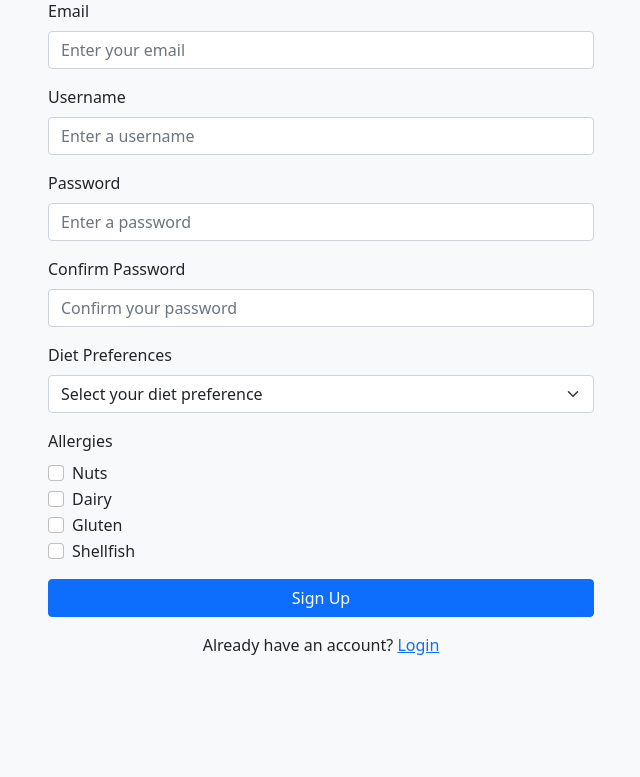
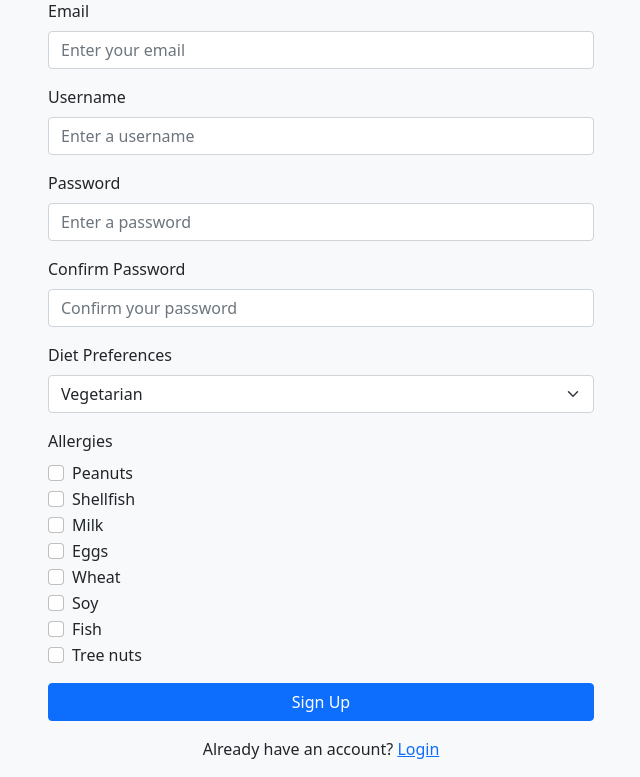
Before and after one commit to theNomer/SwipeSpice, a Flask app: page /sign_up in a window 1280 px wide. Shown: the part 121-898 px from the top of the page, without its empty margins (319-959 px from the left). Before the commit the page ends 776 px from the top, so only its background shows below. Run offline with Flask 3, Linux system fonts and the light colour scheme.

Commit message:
allergies are now taken from json file. fixed forms

```diff
--- a/app.py
+++ b/app.py
@@ -40,13 +40,6 @@ def home():
     app.logger.info('Home route accessed')
     return redirect(url_for('auth.login'))
 
-@app.route('/dashboard')
-@login_required
-def dashboard():
-    return 'Welcome to your dashboard!'
-
-
-
 
 if __name__ == '__main__':
     logging.basicConfig(level=logging.INFO)
--- a/auth.py
+++ b/auth.py
@@ -2,8 +2,13 @@ from flask import Blueprint, flash, redirect, render_template, request, url_for,
 from werkzeug.security import generate_password_hash, check_password_hash
 from models import db, User
 from flask_login import login_user, login_required, logout_user, current_user
+import json
 
 auth = Blueprint('auth', __name__)
+
+def load_allergies():
+    with open('static/allergies.json') as f:
+        return json.load(f)
 
 @auth.route('/login', methods=['GET', 'POST'])
 def login():
@@ -34,6 +39,7 @@ def logout():
 
 @auth.route('/sign_up', methods=['GET', 'POST'])
 def sign_up():
+    allergies_list = load_allergies()
     if request.method == 'POST':
         email = request.form.get('email')
         username = request.form.get('username')
@@ -52,4 +58,4 @@ def sign_up():
             current_app.logger.error(f"Registration failed: {e}")
             flash('An error occurred. Please try again.', category='danger')
 
-    return render_template('register.html')
+    return render_template('register.html', allergies_list=allergies_list)
--- /dev/null
+++ b/static/allergies.json
@@ -0,0 +1,10 @@
+[
+    "Peanuts",
+    "Shellfish",
+    "Milk",
+    "Eggs",
+    "Wheat",
+    "Soy",
+    "Fish",
+    "Tree nuts"
+]
--- a/swipe.py
+++ b/swipe.py
@@ -1,7 +1,9 @@
 from flask import Blueprint, render_template
+from flask_login import login_required
 
 swipe = Blueprint('swipe', __name__)
 
 @swipe.route('/swipe')
+@login_required
 def swipe_view():
     return render_template('swipe.html')
--- a/templates/register.html
+++ b/templates/register.html
@@ -70,32 +70,24 @@
                     <div class="mb-3">
                         <label for="diet_preferences" class="form-label">Diet Preferences</label>
                         <select class="form-select" id="diet_preferences" name="diet_preferences">
-                            <option value="">Select your diet preference</option>
                             <option value="vegetarian">Vegetarian</option>
                             <option value="vegan">Vegan</option>
                             <option value="pescatarian">Pescatarian</option>
-                            <option value="omnivore">Omnivore</option>
+                            <option value="gluten_free">Gluten Free</option>
+                            <option value="dairy_free">Dairy Free</option>
+                            <option value="nut_free">Nut Free</option>
+                            <option value="none">None</option>
                         </select>
                     </div>
                     <div class="mb-3">
                         <label for="allergies" class="form-label">Allergies</label>
                         <div id="allergies">
+                            {% for allergy in allergies_list %}
                             <div class="form-check">
-                                <input class="form-check-input" type="checkbox" name="allergies" value="nuts" id="allergy_nuts">
-                                <label class="form-check-label" for="allergy_nuts">Nuts</label>
+                                <input class="form-check-input" type="checkbox" name="allergies" value="{{ allergy }}" id="allergy_{{ allergy }}">
+                                <label class="form-check-label" for="allergy_{{ allergy }}">{{ allergy }}</label>
                             </div>
-                            <div class="form-check">
-                                <input class="form-check-input" type="checkbox" name="allergies" value="dairy" id="allergy_dairy">
-                                <label class="form-check-label" for="allergy_dairy">Dairy</label>
-                            </div>
-                            <div class="form-check">
-                                <input class="form-check-input" type="checkbox" name="allergies" value="gluten" id="allergy_gluten">
-                                <label class="form-check-label" for="allergy_gluten">Gluten</label>
-                            </div>
-                            <div class="form-check">
-                                <input class="form-check-input" type="checkbox" name="allergies" value="shellfish" id="allergy_shellfish">
-                                <label class="form-check-label" for="allergy_shellfish">Shellfish</label>
-                            </div>
+                            {% endfor %}
                         </div>
                     </div>
                     <button type="submit" class="btn btn-primary w-100">Sign Up</button>
```
Also changed, not shown: profile.py (+9 -1 lines), recipes.py (+19 -6 lines), templates/profile.html (+4 -14 lines), templates/upload_recipe.html (+17 -2 lines), upload_recipe.py (deleted).
